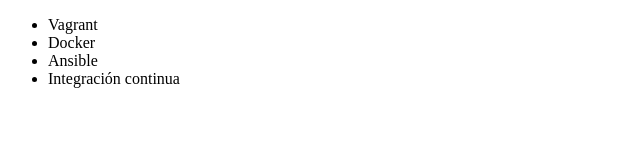
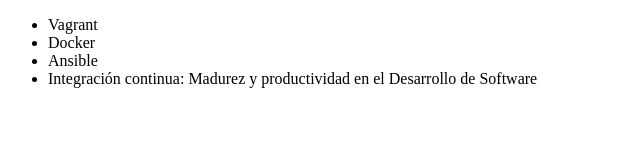
Before and after one commit to gzunigag/alura-git, a plain HTML site: page index.html in a window 1280 px wide. Shown: the whole page, without its empty margins (0-640 px from the left). Drawn offline with Linux system fonts and the light colour scheme.

Commit message:
Renombrando curso de integracion continua

```diff
--- a/index.html
+++ b/index.html
@@ -9,7 +9,7 @@
          <li> Vagrant </li>
          <li> Docker </li>
          <li> Ansible </li>
-         <li> Integración continua </li>
+         <li> Integración continua: Madurez y productividad en el Desarrollo de Software</li>
 
      </ul>
 </body>
```
